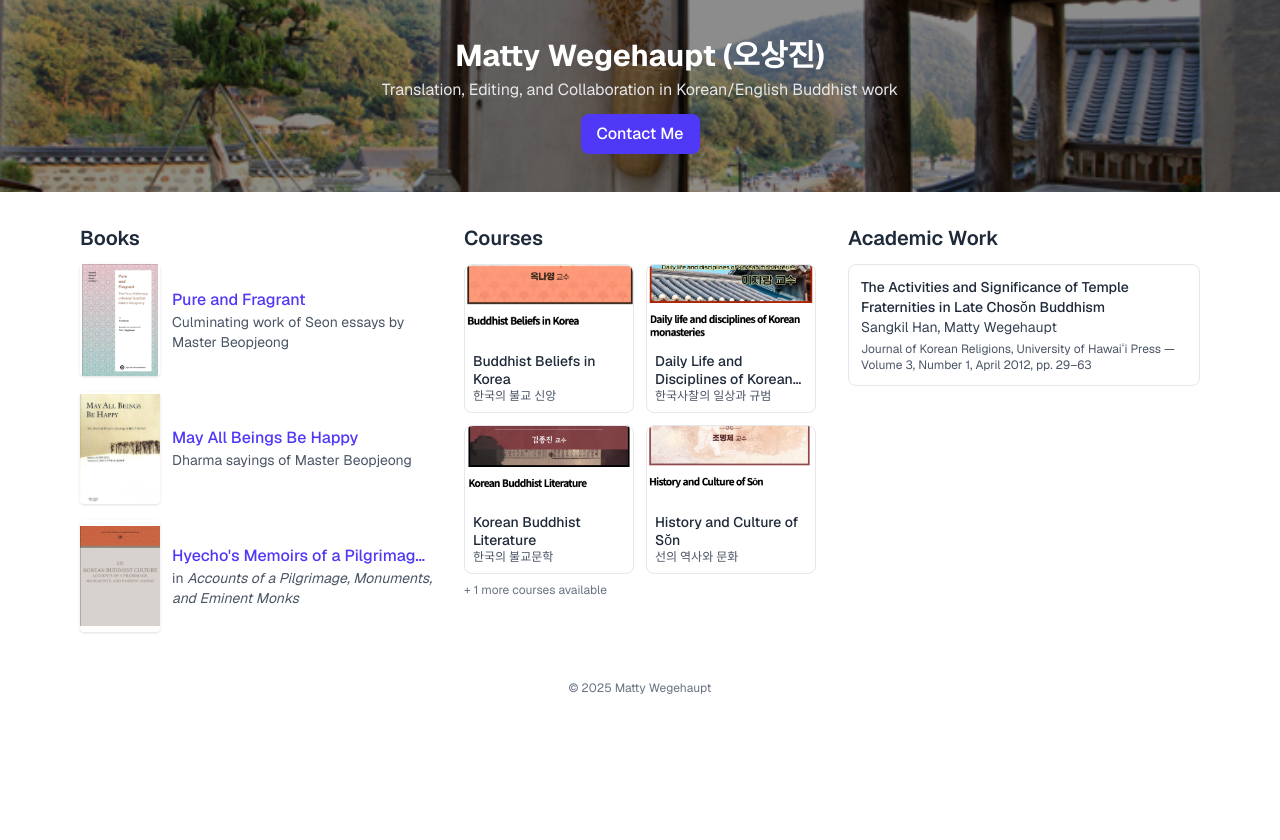
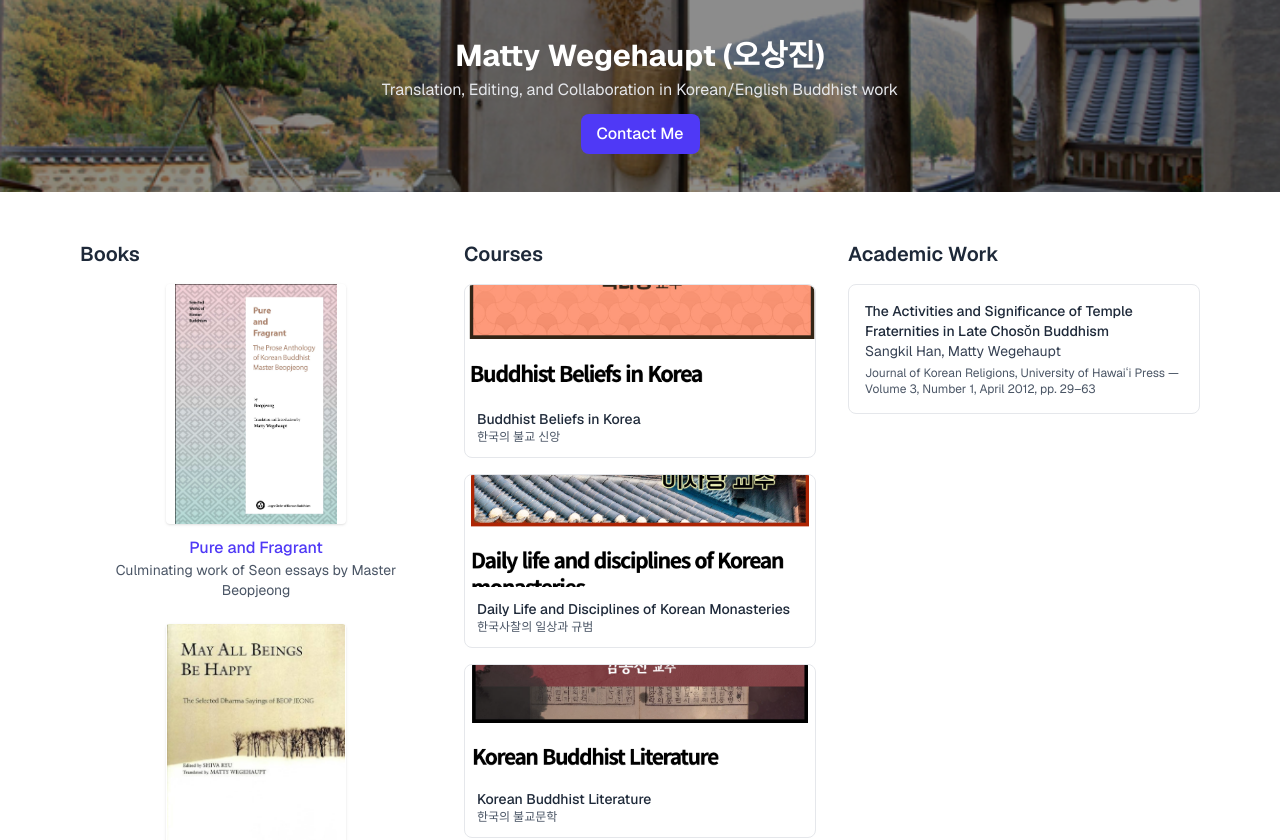
Before and after one commit to omatty123/translation_website, a Next.js app: page / in a window 1280 px wide. Shown: the top 840 px of the page. Before the commit the page ends 800 px from the top, so only its background shows below. Built offline with nearby package versions, Linux system fonts and the light colour scheme.

Commit message:
Update page.tsx

```diff
--- a/app/page.tsx
+++ b/app/page.tsx
@@ -2,7 +2,7 @@
 import Head from 'next/head'
 import Image from 'next/image'
 
-// Images (unchanged paths)
+// Images
 import hanokBg from '/public/Hanok-Ondol-room-maru-floor.jpg'
 import beliefsImg from '/public/beliefs.png'
 import monasteriesImg from '/public/monasteries.png'
@@ -68,13 +68,15 @@ export default function Home() {
     },
   ]
 
-  const academic = {
+  const academic = [
+    {
       title:
         'The Activities and Significance of Temple Fraternities in Late Chosŏn Buddhism',
       by: 'Sangkil Han, Matty Wegehaupt',
       journal:
         'Journal of Korean Religions, University of Hawaiʻi Press — Volume 3, Number 1, April 2012, pp. 29–63',
-  }
+    },
+  ]
 
   return (
     <>
@@ -87,7 +89,7 @@ export default function Home() {
       </Head>
 
       <main className="bg-white text-gray-800 font-sans">
-        {/* Slim hero */}
+        {/* Slim Hero */}
         <section className="relative h-40 md:h-48 flex items-center justify-center overflow-hidden">
           <Image
             src={hanokBg}
@@ -113,16 +115,17 @@ export default function Home() {
           </div>
         </section>
 
-        {/* Top deck — three sections side-by-side */}
-        <section className="max-w-6xl mx-auto px-4 py-6 md:py-8">
-          <div className="grid md:grid-cols-3 gap-6 md:gap-8">
+        {/* Three Columns */}
+        <section className="max-w-6xl mx-auto px-4 py-8 md:py-12">
+          <div className="grid md:grid-cols-3 gap-8">
             {/* Books */}
             <div>
-              <h2 className="text-xl font-semibold mb-3">Books</h2>
-              <ul className="space-y-4">
+              <h2 className="text-xl font-semibold mb-4">Books</h2>
+              <ul className="space-y-6">
                 {books.map(({ title, img, url, desc }, i) => (
-                  <li key={i} className="flex items-center gap-3">
-                    <div className="relative w-16 h-22 md:w-20 md:h-28 shrink-0">
+                  <li key={i}>
+                    <div className="w-full flex flex-col items-center">
+                      <div className="w-[140px] md:w-[180px] aspect-[3/4] relative">
                         <Image
                           src={img}
                           alt={title}
@@ -130,11 +133,11 @@ export default function Home() {
                           className="object-contain rounded shadow"
                         />
                       </div>
-                    <div className="min-w-0">
+                      <div className="text-center mt-3">
                         <a
                           href={url}
                           target="_blank"
-                        className="text-indigo-600 font-medium hover:underline block truncate"
+                          className="text-indigo-600 font-medium hover:underline"
                         >
                           {title}
                         </a>
@@ -145,6 +148,7 @@ export default function Home() {
                           }}
                         />
                       </div>
+                    </div>
                   </li>
                 ))}
               </ul>
@@ -152,49 +156,45 @@ export default function Home() {
 
             {/* Courses */}
             <div>
-              <h2 className="text-xl font-semibold mb-3">Courses</h2>
-              <ul className="grid grid-cols-2 gap-3">
-                {courses.slice(0, 4).map(({ title, ko, img, url }, i) => (
+              <h2 className="text-xl font-semibold mb-4">Courses</h2>
+              <ul className="space-y-4">
+                {courses.map(({ title, ko, img, url }, i) => (
                   <li key={i}>
                     <a
                       href={url}
                       target="_blank"
-                      className="block rounded-lg border border-gray-200 hover:shadow-sm transition"
+                      rel="noopener noreferrer"
+                      className="block rounded-lg border border-gray-200 hover:shadow transition"
                     >
-                      <div className="relative w-full h-20 rounded-t-lg overflow-hidden">
+                      <div className="relative w-full h-28 rounded-t-lg overflow-hidden">
                         <Image src={img} alt={title} fill className="object-cover" />
                       </div>
-                      <div className="p-2">
-                        <p className="text-sm font-medium leading-tight line-clamp-2">
-                          {title}
-                        </p>
+                      <div className="p-3">
+                        <p className="text-sm font-medium">{title}</p>
                         <p className="text-xs text-gray-600">{ko}</p>
                       </div>
                     </a>
                   </li>
                 ))}
               </ul>
-              {courses.length > 4 && (
-                <p className="mt-2 text-xs text-gray-500">
-                  + {courses.length - 4} more courses available
-                </p>
-              )}
             </div>
 
-            {/* Academic Work */}
+            {/* Academic */}
             <div>
-              <h2 className="text-xl font-semibold mb-3">Academic Work</h2>
-              <div className="rounded-lg border border-gray-200 p-3">
-                <p className="font-medium text-sm">{academic.title}</p>
-                <p className="text-sm text-gray-700">{academic.by}</p>
-                <p className="text-xs text-gray-600 mt-1">{academic.journal}</p>
-              </div>
-              {/* If you want to add more items later, convert this to a list */}
+              <h2 className="text-xl font-semibold mb-4">Academic Work</h2>
+              <ul className="space-y-6">
+                {academic.map(({ title, by, journal }, i) => (
+                  <li key={i} className="rounded-lg border border-gray-200 p-4">
+                    <p className="font-medium text-sm">{title}</p>
+                    <p className="text-sm text-gray-700">{by}</p>
+                    <p className="text-xs text-gray-600 mt-1">{journal}</p>
+                  </li>
+                ))}
+              </ul>
             </div>
           </div>
         </section>
 
-        {/* (Optional) Minimal footer */}
         <footer className="text-center text-xs text-gray-500 py-4">
           © {new Date().getFullYear()} Matty Wegehaupt
         </footer>
```
Lines whose indentation alone changed are shown as unchanged.
